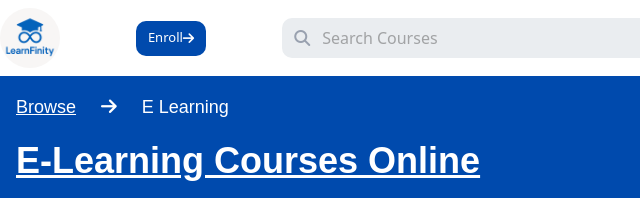
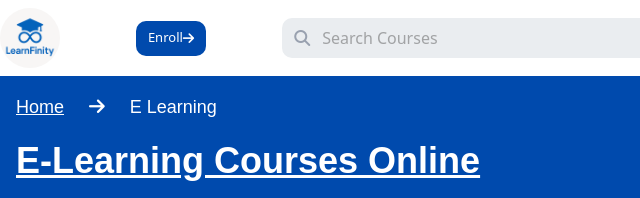
Before and after one commit to Nich1808/E-Learning, a website: page html/enroll.html in a window 1280 px wide. Shown: the top 198 px of the page, 0-640 px from the left. Drawn offline with Linux system fonts and the light colour scheme; a web font is replaced by a local one.

Commit message:
Change browse to homee

```diff
--- a/html/enroll.html
+++ b/html/enroll.html
@@ -175,7 +175,7 @@
 
           <div class="gap-2 sm:gap-12 px-4 container m-auto dark:text-gray-300">
             <div>
-              <span class="underline">Browse</span>
+              <span class="underline"><a href="index.html">Home</a></span>
               <i class="fa-solid fa-arrow-right px-5"></i>
               <span>E Learning</span>
             </div>
```
